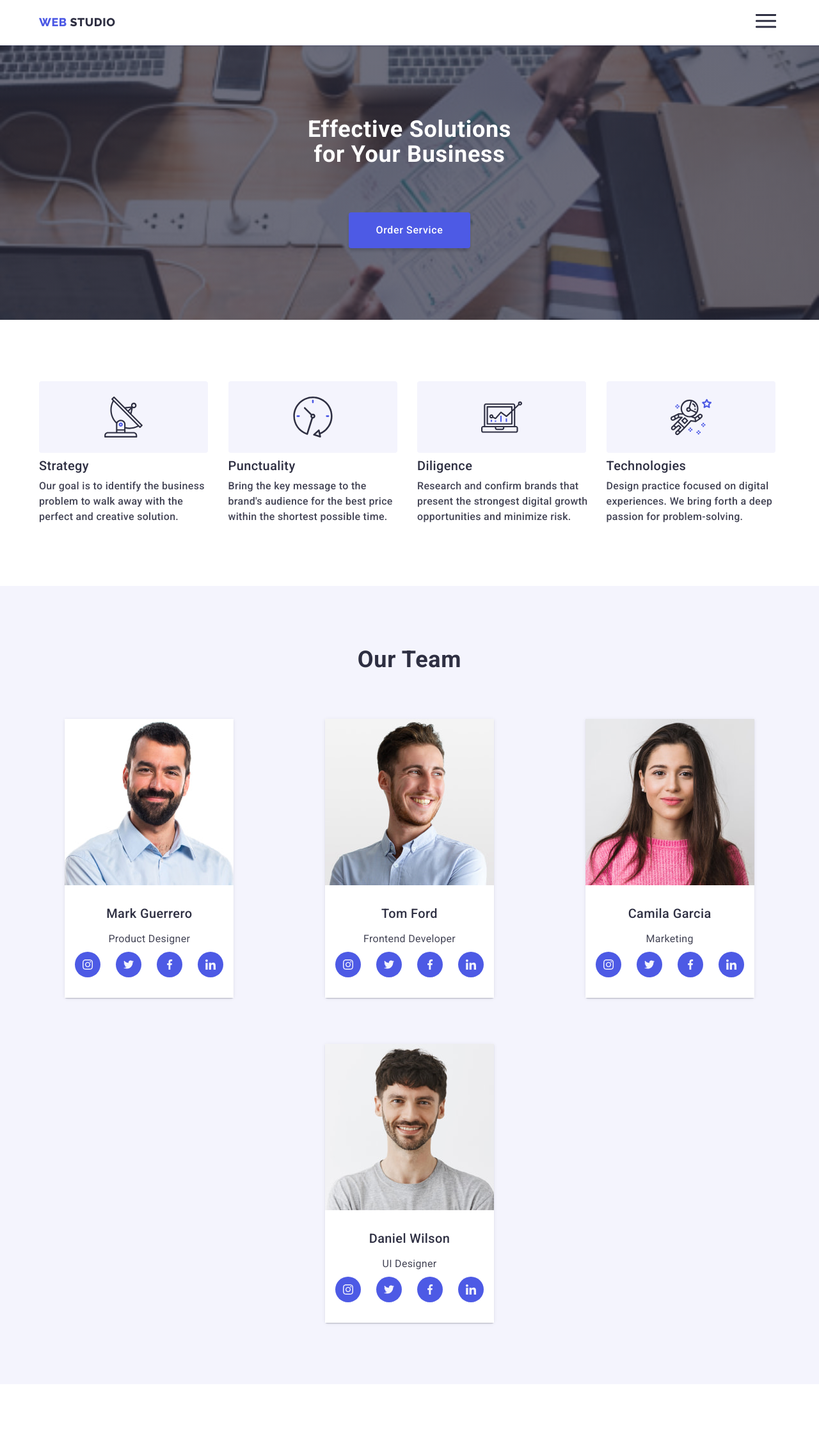
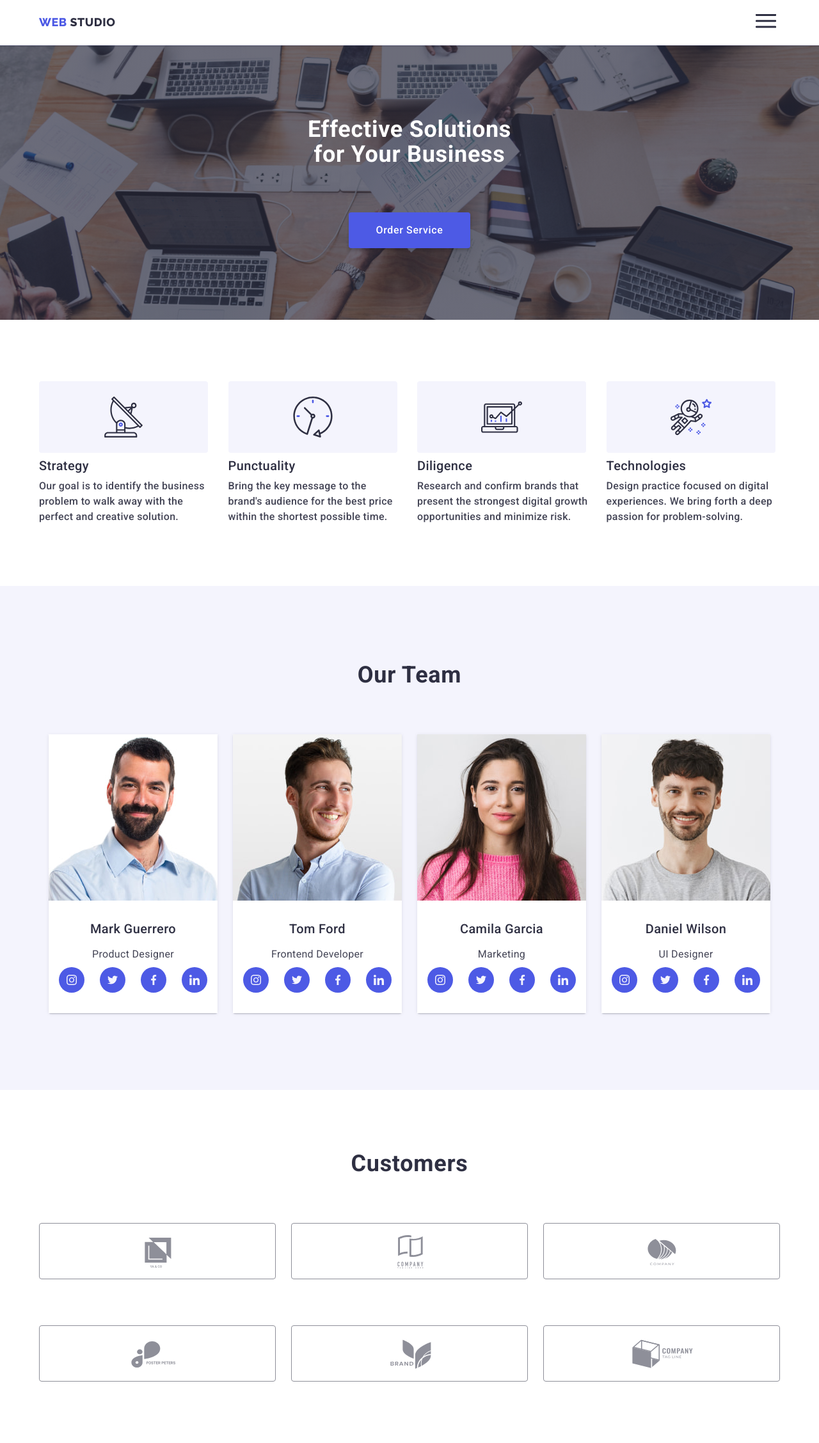
Before and after one commit to yurichh/goit-markup-hw-06, a plain HTML site: page index.html in a window 1280 px wide. Shown: the whole page at 64% size. Before the commit the page ends 2164 px from the top, so only its background shows below. Drawn offline with nearby package versions, Linux system fonts and the light colour scheme.

Commit message:
edit 15:46

```diff
--- a/css/media.css
+++ b/css/media.css
@@ -8,13 +8,42 @@
   .team-container {
     padding: 96px 66px;
   }
+
   .team-item {
     width: 264px;
   }
 }
 @media screen and (min-width: 768px) {
+  .main-section {
+    background-image: linear-gradient(
+        rgba(46, 47, 66, 0.7),
+        rgba(46, 47, 66, 0.7)
+      ),
+      url(../images/hero-bg-tab-1x.jpg);
+  }
+  @media (min-device-pixel-ratio: 2),
+    (min-resolution: 192dpi),
+    (min-resolution: 2dppx) {
+    .main-section {
+      background-image: linear-gradient(
+          rgba(46, 47, 66, 0.7),
+          rgba(46, 47, 66, 0.7)
+        ),
+        url(../images/hero-bg-tab-2x.jpg);
+    }
+  }
   .container {
     max-width: 768px;
+  }
+  .team-container {
+    padding: 96px 92px;
+  }
+  .team-list {
+    gap: 64px 24px;
+  }
+  .team-item {
+    width: calc((100% -24px) / 2);
+    margin: 0;
   }
   .features-container {
     flex-direction: row;
@@ -24,11 +53,46 @@
   .features-items {
     width: calc((100% - 24px) / 2);
   }
+  .customers-list {
+    gap: 72px 24px;
+  }
+  .customers-list-item {
+    width: calc((100% - 48px) / 3);
+  }
 }
 @media screen and (min-width: 1158px) {
   .container {
     max-width: 1158px;
     padding: 0;
+  }
+
+  .main-section {
+    background-image: linear-gradient(
+        rgba(46, 47, 66, 0.7),
+        rgba(46, 47, 66, 0.7)
+      ),
+      url(../images/hero-bg-1x.jpg);
+  }
+  @media (min-device-pixel-ratio: 2),
+    (min-resolution: 192dpi),
+    (min-resolution: 2dppx) {
+    .main-section {
+      background-image: linear-gradient(
+          rgba(46, 47, 66, 0.7),
+          rgba(46, 47, 66, 0.7)
+        ),
+        url(../images/hero-bg-2x.jpg);
+    }
+  }
+  .team-container {
+    padding: 120px 156px;
+  }
+  .team-list {
+    gap: 24px;
+    flex-wrap: nowrap;
+  }
+  .team-item {
+    width: calc((100% -72px) / 4);
   }
   .features-icon-block {
     display: flex;
--- a/css/styles.css
+++ b/css/styles.css
@@ -306,12 +306,14 @@ body {
 .team-list {
   display: flex;
   gap: 72px;
+  justify-content: center;
+  align-items: center;
   flex-wrap: wrap;
+  width: 100%;
 }
 .team-item {
   width: 100%;
   height: auto;
-  /* width: calc((100% -72px) / 4); */
   border-radius: 0px 0px 4px 4px;
   box-shadow: 0px 1px 6px rgba(46, 47, 66, 0.08),
     0px 1px 1px rgba(46, 47, 66, 0.16), 0px 2px 1px rgba(46, 47, 66, 0.08);
@@ -383,14 +385,16 @@ body {
 
 /** ------------------CUSTOMERS ------------------ */
 .customers-container {
-  padding: 120px 0;
+  padding: 96px 0;
+  width: 100%;
 }
 .customers-list {
   display: flex;
-  gap: 24px;
+  flex-wrap: wrap;
+  gap: 72px 16px;
 }
 .customers-list-item {
-  width: calc((100% - 120px) / 6);
+  width: calc((100% - 32px) / 2);
   height: 88px;
 }
 .customers-link {
--- a/index.html
+++ b/index.html
@@ -438,7 +438,7 @@
           </ul>
         </div>
       </section>
-      <!-- <section class="customers-container">
+      <section class="customers-container">
         <div class="container">
           <h2 class="section-title">Customers</h2>
           <ul class="customers-list">
@@ -486,7 +486,7 @@
             </li>
           </ul>
         </div>
-      </section> -->
+      </section>
     </main>
     <!-- <footer class="footer" id="contacts">
       <div class="footer-container container">
```
Also changed, not shown: images/hero-bg-1x.jpg (added), images/hero-bg-2x.jpg (added), images/hero-bg-tab-1x.jpg (added), images/hero-bg-tab-2x.jpg (added).
